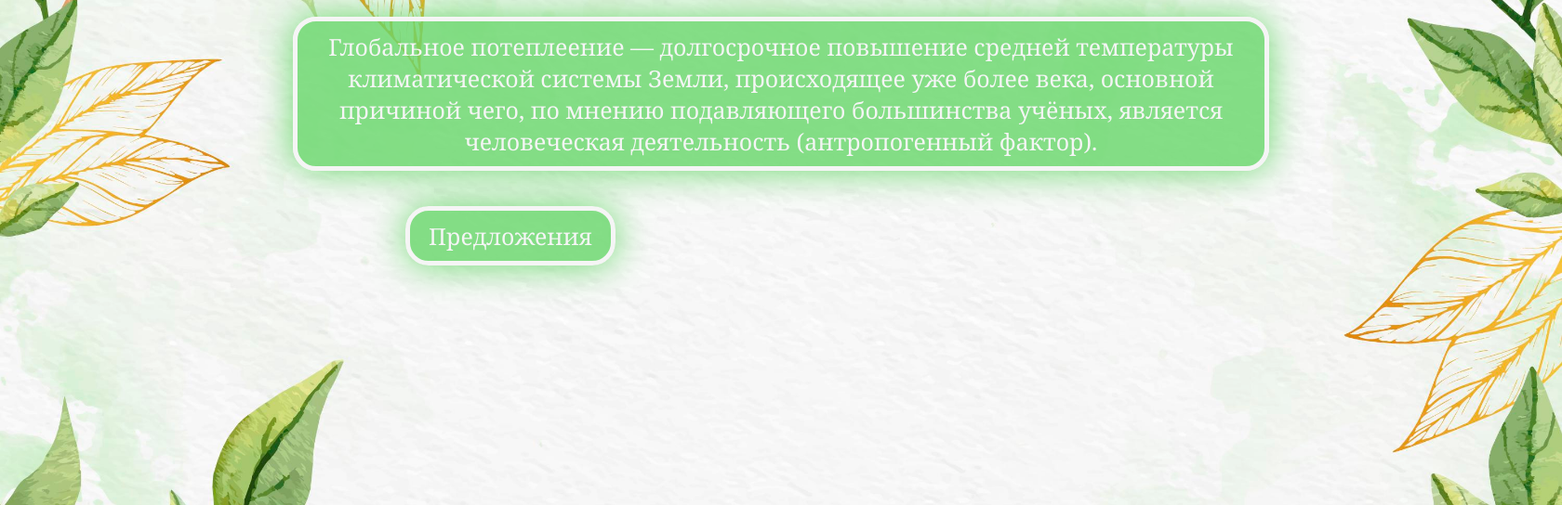
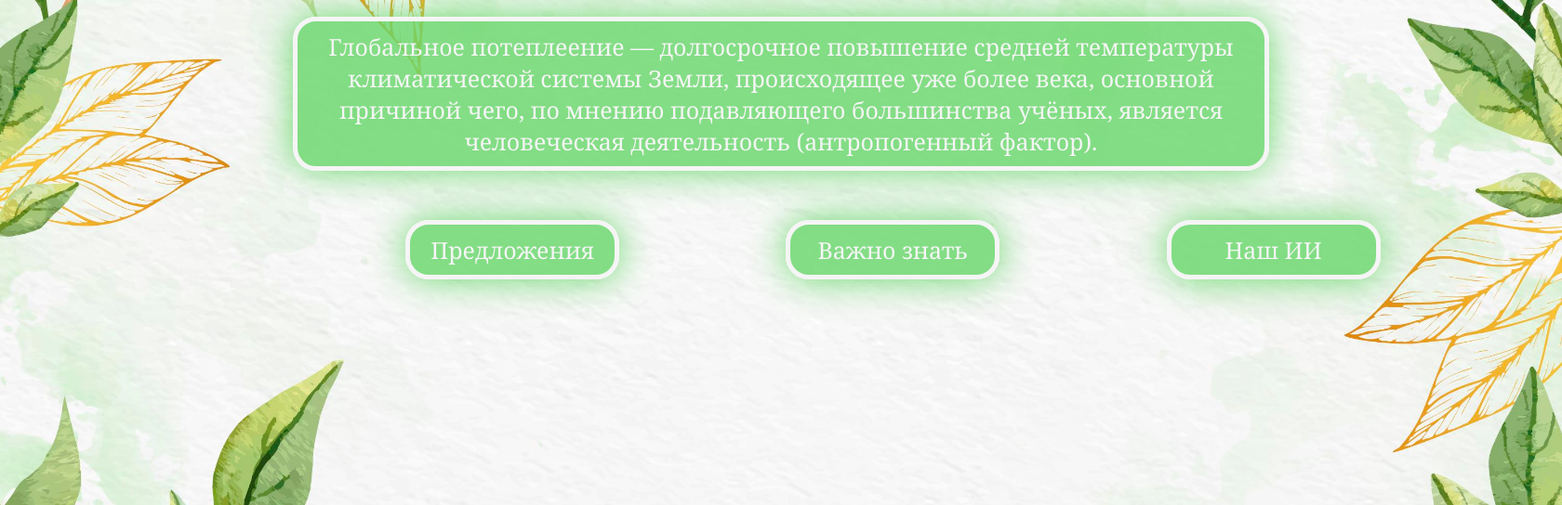
Before and after one commit to djuneyd/Global_Warming_Project, a Flask app: page / in a window 1680 px wide. Shown: the part 217-761 px from the top of the page at 93% size. Run offline with Flask 3, Linux system fonts and the light colour scheme.

Commit message:
main-info-page

```diff
--- a/main.py
+++ b/main.py
@@ -25,6 +25,10 @@ def suggestions():
     offers = Offers.query.order_by(Offers.id).all()
     return render_template('suggestions.html', offers=offers)
 
+@app.route('/main_info')
+def main_info():
+    return render_template('must_know.html')
+
 
 if __name__ == "__main__":
     app.run(debug=True)
--- a/templates/index.html
+++ b/templates/index.html
@@ -46,25 +46,32 @@
         margin-top: 50px;
     }
 
-    #suggestions {
+    .button {
+        font-size: 25px;
+        color: whitesmoke;
+        text-align: center;
+        text-decoration: none;
+    }
+
+    .button:hover {
+        background-color: rgb(73, 210, 75);
+    }
+
+    .button-block {
+        width: 180px;
         background-color:rgba(103, 216, 105, 0.8);
         box-shadow: 0px 0px 40px rgb(103, 216, 105);
         border: 5px solid whitesmoke;
-        font-size: 25px;
-        color: whitesmoke;
         border-radius: 25px;
+        padding: 10px 20px;
         text-align: center;
-        text-decoration: none;
-        padding: 10px 20px;
-    }
-
-    #suggestions:hover {
-        background-color: rgb(73, 210, 75);
     }
 
     #buttons {
         margin-left: 425px;
         margin-top: 50px;
+        width: 1230px;
+        align-items: center;
     }
 </style>
 
@@ -80,8 +87,18 @@
     <table id="buttons">
         <tr>
             <td>
-                <div id="suggestions-block">
-                    <a href="/suggestions" id="suggestions">Предложения</a>
+                <div class="button-block">
+                    <a href="/suggestions" class="button">Предложения</a>
+                </div>
+            </td>
+            <td>
+                <div class="button-block">
+                    <a href="/main_info" class="button">Важно знать</a>
+                </div>
+            </td>
+            <td>
+                <div class="button-block">
+                    <a href="/suggestions" class="button">Наш ИИ</a>
                 </div>
             </td>
         </tr>
--- a/templates/suggestions.html
+++ b/templates/suggestions.html
@@ -8,7 +8,7 @@
 
 <style>
     body {
-        background: url(../static/img/main_bg.jpg);
+        background: url(../static/img/offers_bg.jpg);
         background-size: cover;
         font-family:Georgia, 'Times New Roman', Times, serif;
     }
@@ -49,6 +49,7 @@
         margin-top: 10px;
         margin-left: 50px;
         width: max-content;
+        font-weight: 500;
     }
     #back {
         background-color:rgba(103, 216, 105, 0.8);
@@ -66,7 +67,7 @@
         width: max-content;
         margin-bottom: 32px;
         margin-right: 10px;
-        margin-left: 20px;
+        margin-left: 53px;
     }
     #back:hover {
         background-color: rgb(73, 210, 75);
```
Also changed, not shown: templates/must_know.html (added, +19 -0 lines), bot.py (line endings or trailing spaces), static/img/main_info_bg.jpg (added), static/img/offers_bg.jpg (added).
